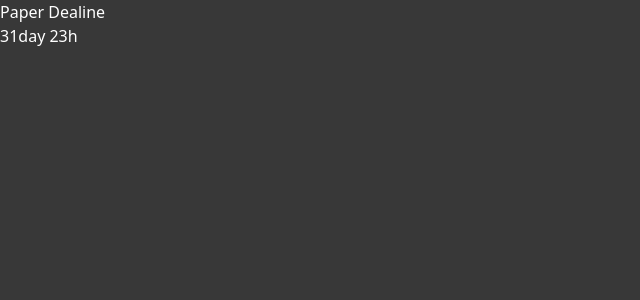
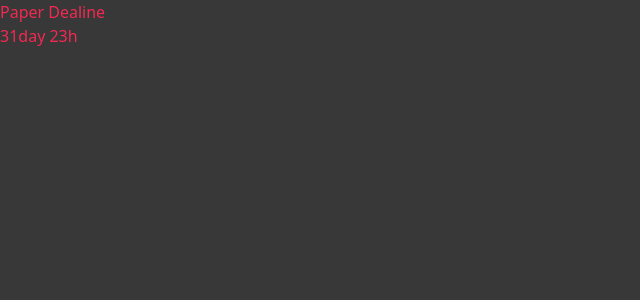
Before and after one commit to Minimalist-00/paper-limit-timer, a Next.js app: page / in a window 1280 px wide. Shown: the top 300 px of the page, without its empty margins (0-640 px from the left). Built offline with nearby package versions, Linux system fonts and the light colour scheme.

Commit message:
ColorButton コンポーネントの色を赤に変更し、DeadlineTimer コンポーネントの初期テキストカラーを更新

```diff
--- a/src/components/ColorButton.tsx
+++ b/src/components/ColorButton.tsx
@@ -2,7 +2,7 @@
 
 const TEXT_COLORS = {
   WHITE: 'white',
-  BLUE: '#f22952'
+  RED: '#f22952'
 } as const
 
 type ColorButtonProps = {
@@ -19,8 +19,8 @@ const ColorButton = ({ setTextColor }: ColorButtonProps) => {
       />
       <button
         className="w-7 h-7 rounded-full border-2 border-white"
-        style={{ backgroundColor: TEXT_COLORS.BLUE }}
-        onClick={() => setTextColor(TEXT_COLORS.BLUE)}
+        style={{ backgroundColor: TEXT_COLORS.RED }}
+        onClick={() => setTextColor(TEXT_COLORS.RED)}
       />
     </div>
   )
--- a/src/components/DeadlineTimer.tsx
+++ b/src/components/DeadlineTimer.tsx
@@ -6,7 +6,7 @@ import ColorButton from './ColorButton'
 
 const DeadlineTimer = () => {
   const [remaining, setRemaining] = useState({ days: 0, hours: 0 })
-  const [textColor, setTextColor] = useState('white')
+  const [textColor, setTextColor] = useState('#f22952')
 
   useEffect(() => {
     setRemaining(getRemainingTime())
```
